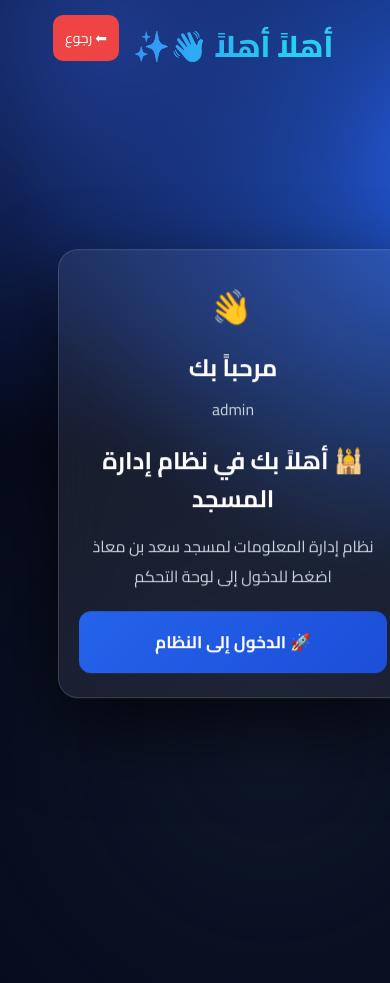
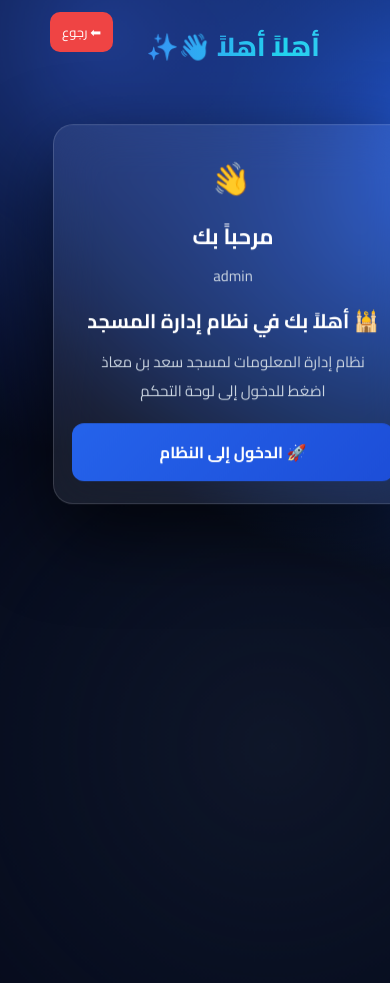
Before and after one commit to nawrasalananzeh-collab/mosque-system, a Flask app: page /welcome in a window 390 px wide. Run offline with Flask 3, Linux system fonts and the light colour scheme; a user stored in the database is signed in.

Commit message:
mobile fix

```diff
--- a/templates/welcome.html
+++ b/templates/welcome.html
@@ -237,56 +237,65 @@ body{
 }
 
 /* 📱 الهاتف */
-/* 📱 الهاتف */
-@media(max-width:600px){
+@media (max-width:600px){
+
+    body{
+        padding:15px;
+        align-items:flex-start;
+    }
 
     .big-welcome{
-        top:18px;
-        font-size:30px;
+        top:22px;
+        font-size:26px;
     }
 
     .box{
-        width:95vw;
-        max-width:95vw;
-        margin-top:105px;
-        padding:24px 20px;
+        width:100%;
+        max-width:380px;
+        margin-top:110px;
+        padding:22px 18px;
         border-radius:20px;
     }
 
     .hand{
-        font-size:34px;
+        font-size:32px;
+    }
+
+    .greeting{
+        margin-bottom:14px;
     }
 
     .greeting h2{
-        font-size:24px;
-        margin-top:8px;
+        font-size:22px;
     }
 
     .greeting span{
-        font-size:16px;
+        font-size:15px;
     }
 
     .box h1{
-        font-size:24px;
-        line-height:1.6;
-        margin-bottom:12px;
+        font-size:20px;
+        line-height:1.7;
+        margin-bottom:10px;
     }
 
     .box p{
-        font-size:16px;
+        font-size:15px;
         line-height:1.9;
     }
 
     .system-btn{
         width:100%;
-        padding:15px;
-        font-size:17px;
-        margin-top:20px;
+        padding:14px;
+        font-size:16px;
+        margin-top:18px;
     }
 
     .back-btn{
-        padding:10px 12px;
-        font-size:14px;
+        top:12px;
+        left:12px;
+        padding:8px 12px;
+        font-size:13px;
     }
 }
 
```
